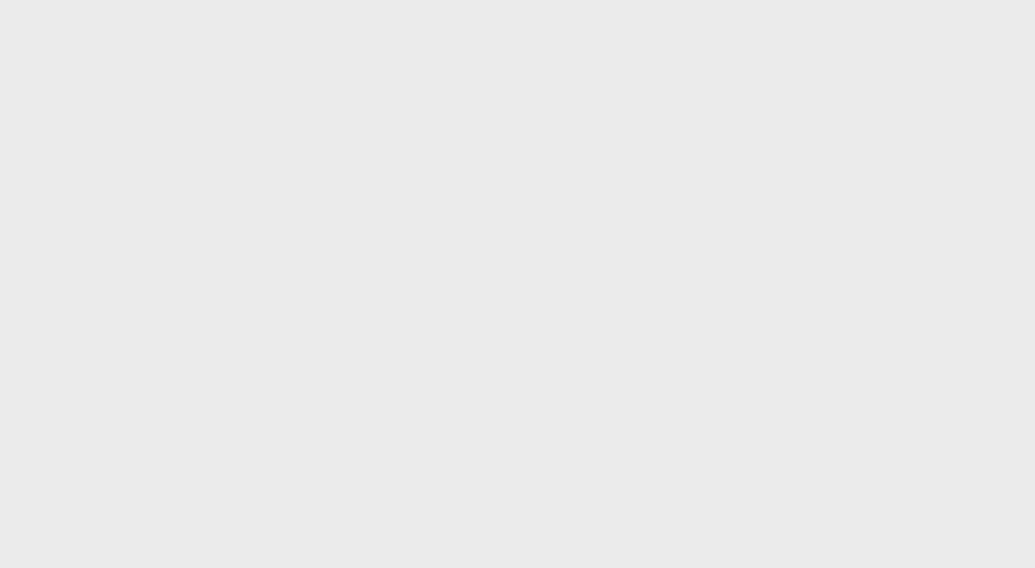
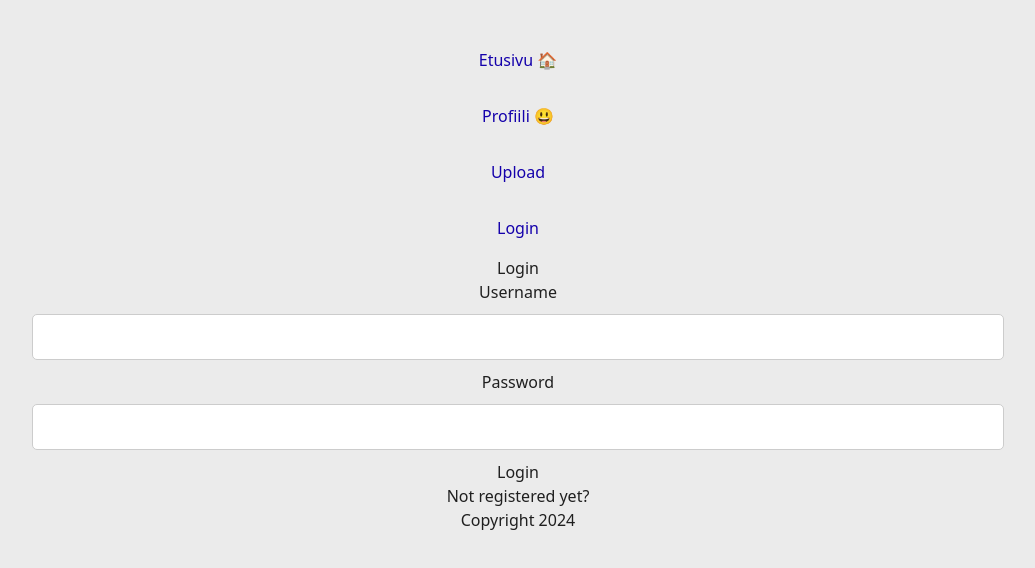
Before and after one commit to SamuliLam/week5, a React (Vite) app in the folder my-app/: page /login in a window 1280 px wide. Before the commit this address had no page. Shown: the top 568 px of the page, without its empty margins (122-1157 px from the left). Built offline with nearby package versions, Linux system fonts and the light colour scheme.

Commit message:
Forms task done

```diff
--- a/my-app/src/App.jsx
+++ b/my-app/src/App.jsx
@@ -5,6 +5,7 @@
 import Upload from './views/Upload';
 import Layout from './views/Layout';
 import Single from './views/Single';
+import Login from "./views/Login.jsx";
 
 const App = () => {
   return (
@@ -15,6 +16,7 @@
           <Route path="/profile" element={<Profile />} />
           <Route path="/upload" element={<Upload />} />
           <Route path="/media/:id" element={<Single />} />
+          <Route path="/login" element={<Login/>}/>
         </Route>
       </Routes>
     </Router>
--- /dev/null
+++ b/my-app/src/components/LoginForm.jsx
@@ -0,0 +1,57 @@
+import useForm from "../hooks/formHooks.js";
+import {useAuthentication} from "../hooks/apiHooks.js";
+import {useNavigate} from "react-router-dom";
+const LoginForm = () => {
+  const {login} = useAuthentication();
+  const navigate = useNavigate();
+  const initValues = {
+    username: "",
+    password: "",
+  };
+  const doLogin = async () => {
+    console.log('doLogin', inputs)
+    try {
+      const userData = await login(inputs);
+      console.log('userData', userData);
+      localStorage.setItem('token', userData.token);
+      navigate('/');
+    } catch (error) {
+      alert(error.message);
+    }
+  }
+  const {handleSubmit, handleInputChange, inputs} = useForm(
+    doLogin,
+    initValues
+  );
+  console.log(inputs)
+  return (
+    <>
+      <h1>Login</h1>
+      <form onSubmit={handleSubmit}>
+        <div>
+          <label htmlFor="loginuser">Username</label>
+          <input
+            name="username"
+            type="text"
+            id="loginuser"
+            onChange={handleInputChange}
+            autoComplete="username"
+          />
+        </div>
+        <div>
+          <label htmlFor="loginpassword">Password</label>
+          <input
+            name="password"
+            type="password"
+            id="loginpassword"
+            onChange={handleInputChange}
+            autoComplete="current-password"
+          />
+        </div>
+        <button type="submit">Login</button>
+      </form>
+    </>
+  );
+};
+
+export default LoginForm;
--- /dev/null
+++ b/my-app/src/components/RegisterForm.jsx
@@ -0,0 +1,62 @@
+import useForm from "../hooks/formHooks.js";
+import {useAuthentication} from "../hooks/apiHooks.js";
+import Button from '../components/UI/Button';
+
+const RegisterForm = () => {
+  const {register} = useAuthentication();
+  const initValues = {
+    username: "",
+    password: "",
+    email: "",
+  };
+  const doRegister = async () => {
+    console.log('doRegister', inputs)
+    try {
+      const userData = await register(inputs);
+      console.log('userData', userData);
+    } catch (error) {
+      alert(error.message);
+    }
+  }
+  const {handleSubmit, handleInputChange, inputs} = useForm(
+    doRegister,
+    initValues
+  );
+  return (
+    <>
+      <h1>Register</h1>
+      <form onSubmit={handleSubmit}>
+        <div>
+          <label htmlFor="registeruser">Username</label>
+          <input
+            name="username"
+            type="text"
+            id="registeruser"
+            onChange={handleInputChange}
+          />
+        </div>
+        <div>
+        <label htmlFor="registeremail">Email</label>
+        <input
+          name="email"
+          type="email"
+          id="registeremail"
+          onChange={handleInputChange}
+        />
+      </div>
+        <div>
+          <label htmlFor="registerpassword">Password</label>
+          <input
+            name="password"
+            type="password"
+            id="registerpassword"
+            onChange={handleInputChange}
+          />
+        </div>
+        <Button text="Register"/>
+      </form>
+    </>
+  );
+};
+
+export default RegisterForm;
--- a/my-app/src/hooks/ApiHooks.js
+++ /dev/null
@@ -1,36 +0,0 @@
-import {useEffect, useState} from "react";
-import {fetchData} from "../lib/fetchData.js";
-
-const useMedia = () => {
-  const [mediaArray, setMediaArray] = useState([]);
-  const {getUserById} = useUser();
-
-  const getMedia = async () => {
-    const mediaResult = await fetchData(
-      import.meta.env.VITE_MEDIA_API + '/media',
-    );
-
-    const mediaWithUser = await Promise.all(mediaResult.map(async (mediaItem) => {
-      const userResult = await getUserById(mediaItem.user_id);
-      return {...mediaItem, username: userResult.username};
-    }));
-
-    setMediaArray(mediaWithUser);
-  };
-  useEffect(() => {
-    getMedia();
-  }, []);
-  return {mediaArray};
-};
-
-const useUser = () => {
-  const getUserById = async (id) => {
-    const userResult = await fetchData(
-      import.meta.env.VITE_AUTH_API + '/users/' + id,
-    );
-    return userResult;
-  }
-  return {getUserById};
-}
-
-export {useMedia, useUser};
--- /dev/null
+++ b/my-app/src/hooks/apiHooks.js
@@ -0,0 +1,71 @@
+import {useEffect, useState} from "react";
+import {fetchData} from "../lib/fetchData.js";
+
+const useMedia = () => {
+  const [mediaArray, setMediaArray] = useState([]);
+  const {getUserById} = useUser();
+  const getMedia = async () => {
+    const mediaResult = await fetchData(import.meta.env.VITE_MEDIA_API + '/media');
+
+    const mediaWithUser = await Promise.all(mediaResult.map(async (item) => {
+      const userResult = await getUserById(item.user_id);
+      return {...item, username: userResult.username};
+    }));
+    setMediaArray(mediaWithUser);
+  }
+
+  useEffect(() => {
+    getMedia();
+  }, [])
+  return {mediaArray};
+};
+
+const useUser = () => {
+  const getUserById = async (id) => {
+    const userResult = await fetchData(import.meta.env.VITE_AUTH_API + '/users/' + id);
+    return userResult;
+  }
+
+  const getUserByToken = async (token) => {
+    const options = {
+      headers: {
+        'Authorization': 'Bearer ' + token
+      },
+    }
+    const tokenResult = await fetchData(
+      import.meta.env.VITE_AUTH_API + '/users/token',
+      options
+    );
+    return tokenResult;
+  }
+  const register = async (inputs) => {
+    const options = {
+      method: 'POST',
+      headers: {
+        'Content-Type': 'application/json',
+      },
+      body: JSON.stringify(inputs)
+    }
+
+    return await fetchData(import.meta.env.VITE_AUTH_API + '/users', options);
+  }
+
+  return {getUserById, getUserByToken, register};
+}
+
+const useAuthentication = () => {
+  const login = async (inputs) => {
+    const options = {
+      method: 'POST',
+      headers: {
+        'Content-Type': 'application/json',
+      },
+      body: JSON.stringify(inputs)
+    }
+    const loginResult = await fetchData(import.meta.env.VITE_AUTH_API + '/auth/login', options);
+    return loginResult;
+  }
+  return {login}
+}
+
+export {useMedia, useUser, useAuthentication};
--- /dev/null
+++ b/my-app/src/hooks/formHooks.js
@@ -0,0 +1,29 @@
+import { useState } from 'react';
+
+const useForm = (callback, initState) => {
+  const [inputs, setInputs] = useState(initState);
+
+  const handleSubmit = (event) => {
+    if (event) {
+      event.preventDefault();
+    }
+    callback();
+  };
+
+  const handleInputChange = (event) => {
+    event.persist();
+    console.log(event.target.name, event.target.value);
+    setInputs((inputs) => ({
+      ...inputs,
+      [event.target.name]: event.target.value,
+    }));
+  };
+
+  return {
+    handleSubmit,
+    handleInputChange,
+    inputs,
+  };
+};
+
+export default useForm;
--- a/my-app/src/views/Home.jsx
+++ b/my-app/src/views/Home.jsx
@@ -1,5 +1,5 @@
 import MediaRow from '../components/MediaRow';
-import { useMedia } from '../hooks/ApiHooks';
+import { useMedia } from '../hooks/apiHooks.js';
 
 const Home = () => {
   // const [selectedItem, setSelectedItem] = useState(null);
--- a/my-app/src/views/Layout.jsx
+++ b/my-app/src/views/Layout.jsx
@@ -7,6 +7,7 @@
         <Link to="/">Etusivu 🏠</Link>
         <Link to="/profile">Profiili 😃</Link>
         <Link to="/upload">Upload</Link>
+        <Link to="/login">Login</Link>
       </nav>
     </header>
     <main>
--- /dev/null
+++ b/my-app/src/views/Login.jsx
@@ -0,0 +1,22 @@
+// imports
+import LoginForm from "../components/LoginForm.jsx";
+import RegisterForm from "../components/RegisterForm.jsx";
+import {useState} from "react";
+import Button from "../components/UI/Button.jsx";
+
+const Login = () => {
+  const [toggleForm, setToggleForm] = useState(true);
+
+  const toggle = () => {
+    setToggleForm(!toggleForm);
+  }
+
+  return (
+    <>
+      {toggleForm ? <LoginForm/> : <RegisterForm/>}
+      <Button text={toggleForm ? 'Not registered yet?' : 'Go to login'} handleClick={toggle}/>
+    </>
+  );
+};
+
+export default Login;
--- a/my-app/src/views/Profile.jsx
+++ b/my-app/src/views/Profile.jsx
@@ -1,6 +1,25 @@
-import { Link } from "react-router-dom"
+import {Link} from "react-router-dom"
+import {useUser} from "../hooks/apiHooks.js";
+import {useEffect, useState} from "react";
 
 export const Profile = () => {
+  const [user, setUser] = useState(null);
+  const {getUserByToken} = useUser();
+
+  const getUser = async () => {
+    try {
+      const token = localStorage.getItem('token');
+      const userData = await getUserByToken(token);
+      setUser(userData.user);
+    } catch (error) {
+      console.error(error.message);
+    }
+  }
+
+  useEffect(() => {
+    getUser();
+  }, [])
+
 
   return <div>
     <h2 className="text-2xl font-bold">Tämä on minun profiilisivu</h2>
@@ -8,5 +27,10 @@
     <p>
       <Link to="/">Navigoi takaisin etusivulle</Link>
     </p>
+    <div>
+      {user && (
+        <p>Käyttäjätunnus: {user.username}</p>
+      )}
+    </div>
   </div>
 }
```
Also changed, not shown: my-app/src/views/Logout.jsx (added).
